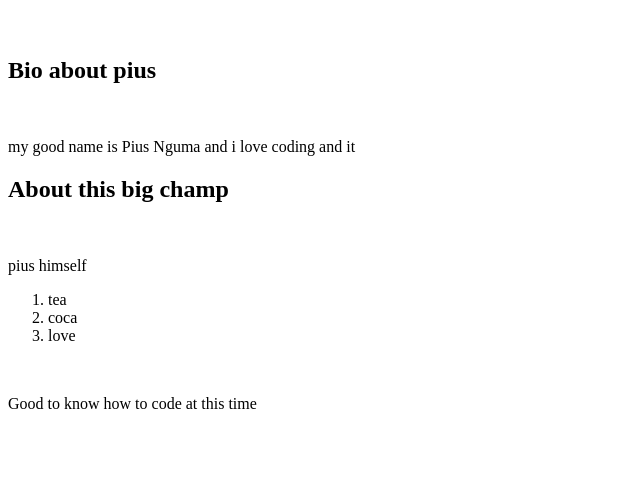
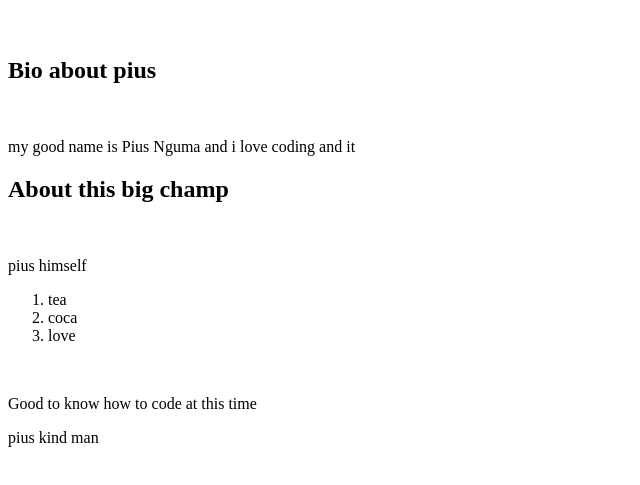
Before and after one commit to ngumamutundu/Practice1, a plain HTML site: page index.html in a window 1280 px wide. Shown: the part 61-546 px from the top of the page, without its empty margins (0-640 px from the left). Drawn offline with Linux system fonts and the light colour scheme.

```diff
--- a/index.html
+++ b/index.html
@@ -30,6 +30,7 @@
     </p>
     <br>
     <p>Good to know how to code at this time</p>
+    <p>pius kind man</p>
 
 </body>
 
```
